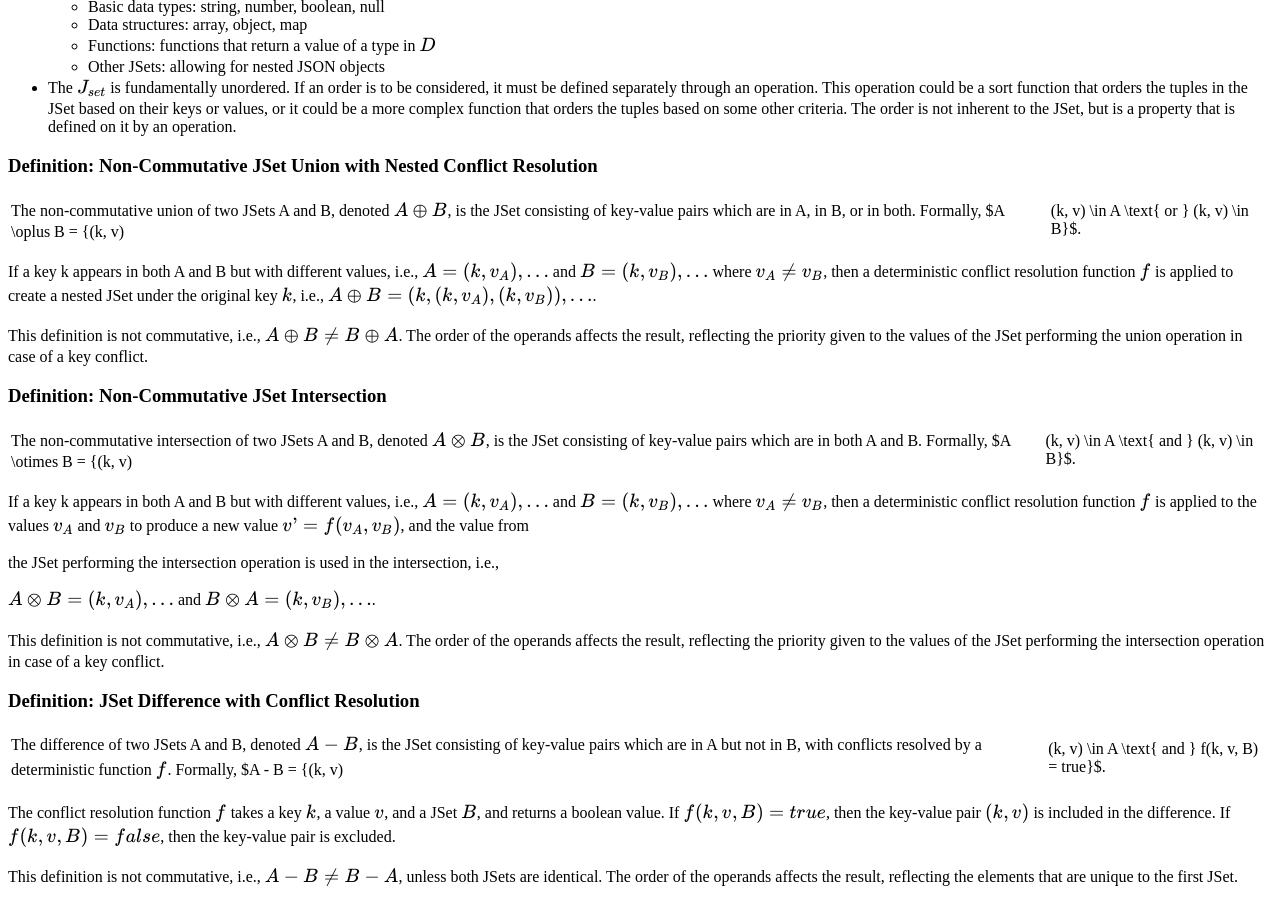
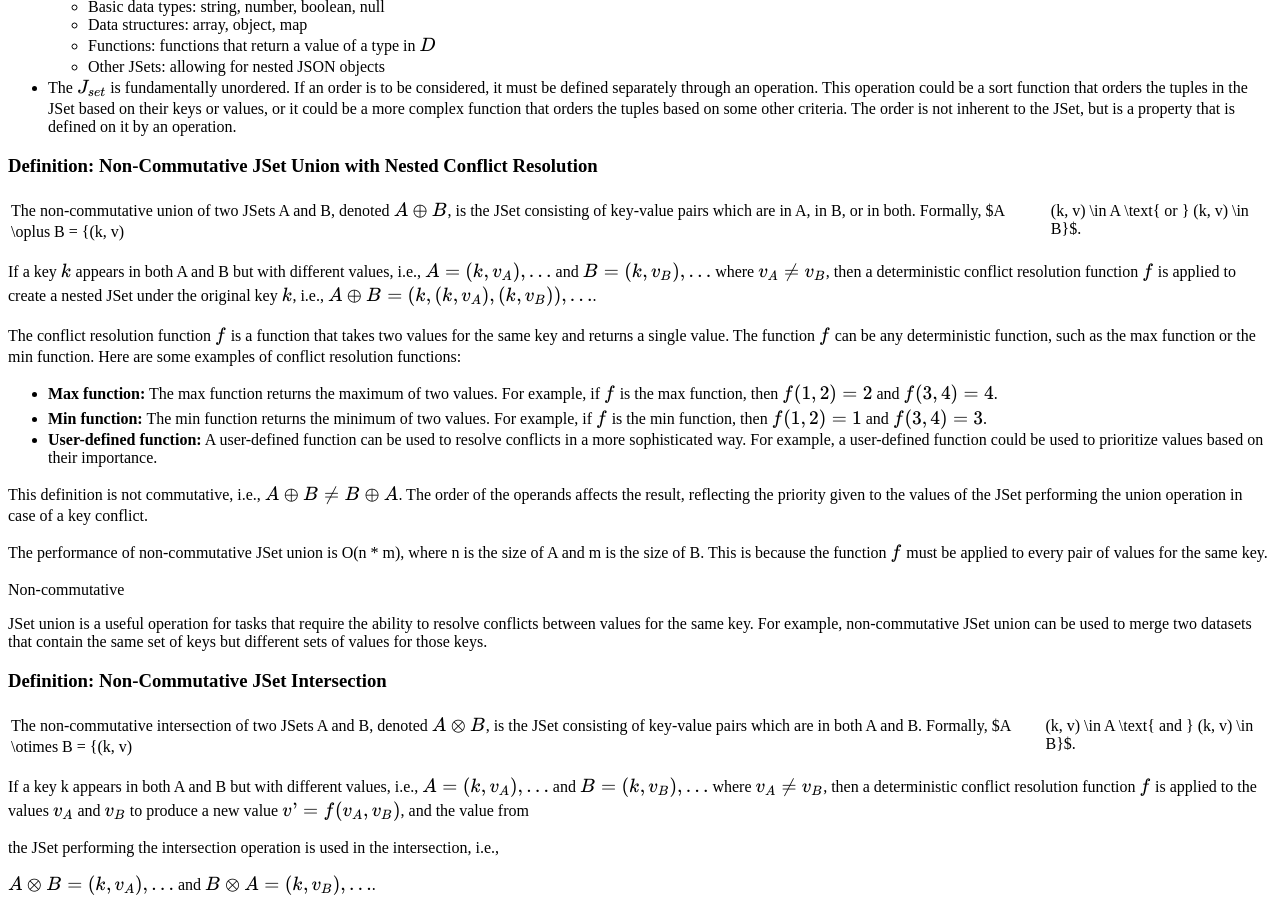
Before and after one commit to s-holness/s-holness.github.io, a Jekyll site: the page built from JsetFramework.md, in a window 1280 px wide and 900 px high, scrolled down 475 px. Built offline with Jekyll 4.4.1, drawn with Linux system fonts in a browser that asks for light colours.

Commit message:
Update JsetFramework.md definition 2

```diff
--- a/JsetFramework.md
+++ b/JsetFramework.md
@@ -33,9 +33,21 @@ where:
 
 The non-commutative union of two JSets A and B, denoted $A \oplus B$, is the JSet consisting of key-value pairs which are in A, in B, or in both. Formally, $A \oplus B = \{(k, v) | (k, v) \in A \text{ or } (k, v) \in B\}$.
 
-If a key k appears in both A and B but with different values, i.e., $A = \{(k, v_A), ...\}$ and $B = \{(k, v_B), ...\}$ where $v_A \neq v_B$, then a deterministic conflict resolution function $f$ is applied to create a nested JSet under the original key $k$, i.e., $A \oplus B = \{(k, \{(k, v_A), (k, v_B)\}), ...\}$.
+If a key $k$ appears in both A and B but with different values, i.e., $A = \{(k, v_A), ...\}$ and $B = \{(k, v_B), ...\}$ where $v_A \neq v_B$, then a deterministic conflict resolution function $f$ is applied to create a nested JSet under the original key $k$, i.e., $A \oplus B = \{(k, \{(k, v_A), (k, v_B)\}), ...\}$.
+
+The conflict resolution function $f$ is a function that takes two values for the same key and returns a single value. The function $f$ can be any deterministic function, such as the max function or the min function. Here are some examples of conflict resolution functions:
+
+- **Max function:** The max function returns the maximum of two values. For example, if $f$ is the max function, then $f(1, 2) = 2$ and $f(3, 4) = 4$.
+- **Min function:** The min function returns the minimum of two values. For example, if $f$ is the min function, then $f(1, 2) = 1$ and $f(3, 4) = 3$.
+- **User-defined function:** A user-defined function can be used to resolve conflicts in a more sophisticated way. For example, a user-defined function could be used to prioritize values based on their importance.
 
 This definition is not commutative, i.e., $A \oplus B \neq B \oplus A$. The order of the operands affects the result, reflecting the priority given to the values of the JSet performing the union operation in case of a key conflict.
+
+The performance of non-commutative JSet union is O(n * m), where n is the size of A and m is the size of B. This is because the function $f$ must be applied to every pair of values for the same key.
+
+Non-commutative
+
+JSet union is a useful operation for tasks that require the ability to resolve conflicts between values for the same key. For example, non-commutative JSet union can be used to merge two datasets that contain the same set of keys but different sets of values for those keys.
 
 ### Definition: Non-Commutative JSet Intersection
 
```
